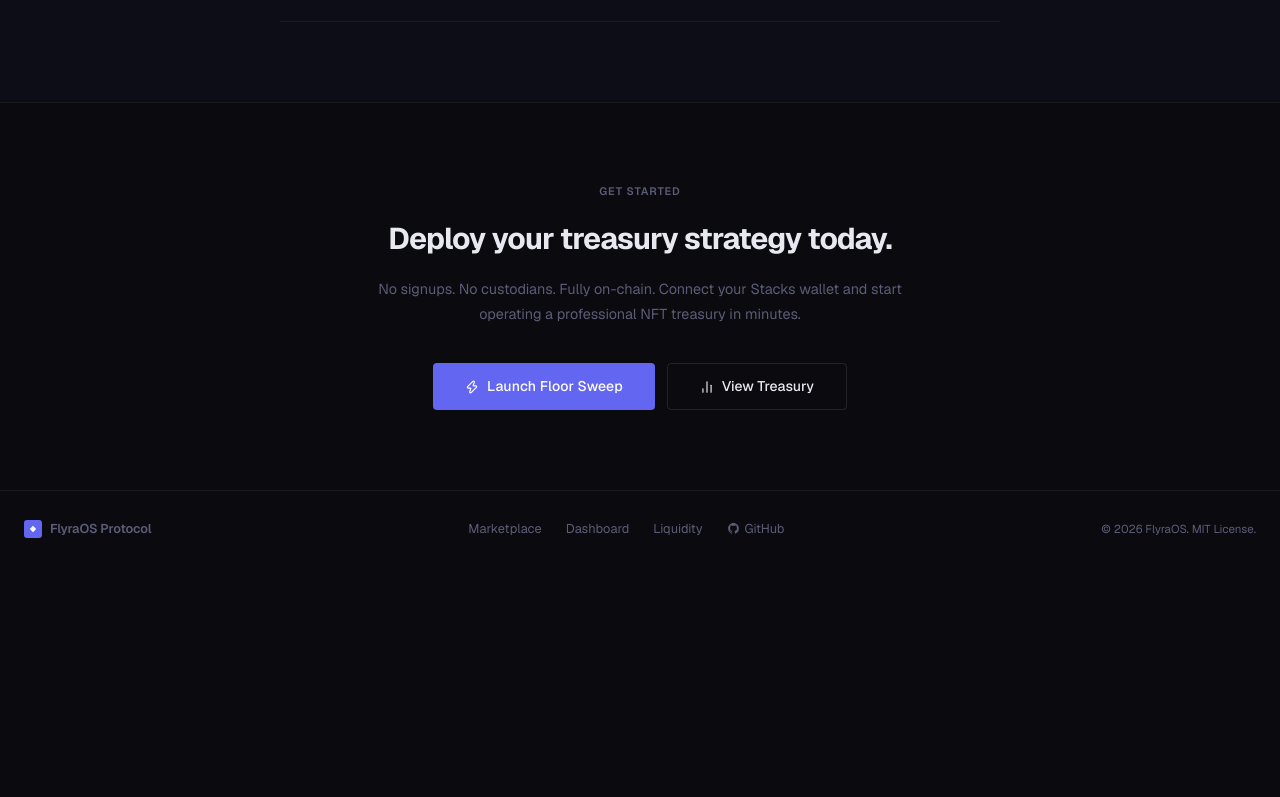
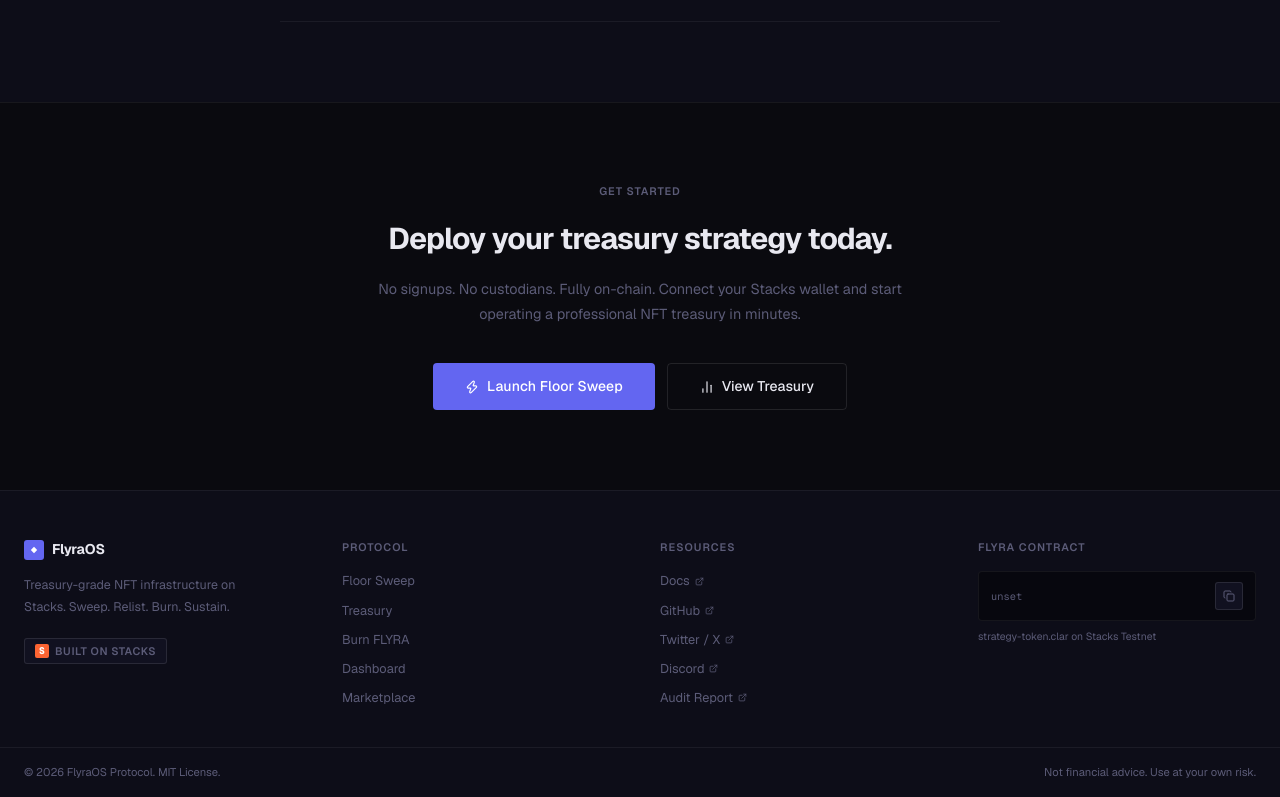
Before and after one commit to Samuel1505/FlyraOS, a Next.js app in the folder web/: page / in a window 1280 px wide. Shown: the part 2982-3779 px from the top of the page. Before the commit the page ends 3548 px from the top, so only its background shows below. Built offline with nearby package versions, Linux system fonts and the light colour scheme; no server answers.

Commit message:
added  Full 4-column grid: brand + tagline, Protocol links, Resource links

```diff
--- a/web/src/components/common/Footer.tsx
+++ b/web/src/components/common/Footer.tsx
@@ -1,78 +1,238 @@
+'use client';
+
+import { useState } from 'react';
 import Link from 'next/link';
+import { Copy, CheckCheck, ExternalLink } from 'lucide-react';
+import { STRATEGY_TOKEN_ADDRESS } from '@/config';
+
+const FOOTER_LINKS = [
+  { label: 'Docs',         href: 'https://github.com/Samuel1505/FlyraOS', external: true  },
+  { label: 'GitHub',       href: 'https://github.com/Samuel1505/FlyraOS', external: true  },
+  { label: 'Twitter / X',  href: 'https://twitter.com',                   external: true  },
+  { label: 'Discord',      href: 'https://discord.com',                   external: true  },
+  { label: 'Audit Report', href: 'https://github.com/Samuel1505/FlyraOS', external: true  },
+];
+
+const APP_LINKS = [
+  { label: 'Floor Sweep', href: '/floor-sweep' },
+  { label: 'Treasury',    href: '/treasury'    },
+  { label: 'Burn FLYRA',  href: '/burn'        },
+  { label: 'Dashboard',   href: '/dashboard'   },
+  { label: 'Marketplace', href: '/marketplace' },
+];
 
 export default function Footer() {
+  const [copied, setCopied] = useState(false);
+
+  function handleCopy() {
+    navigator.clipboard.writeText(STRATEGY_TOKEN_ADDRESS).then(() => {
+      setCopied(true);
+      setTimeout(() => setCopied(false), 2000);
+    });
+  }
+
   return (
     <footer
       style={{
         borderTop: '1px solid var(--border-subtle)',
-        background: 'var(--background)',
-        padding: '1.75rem 1.5rem',
+        background: 'var(--bg-surface)',
       }}
     >
+      {/* Main footer */}
       <div
         style={{
           maxWidth: '1280px',
           margin: '0 auto',
-          display: 'flex',
-          flexWrap: 'wrap',
-          alignItems: 'center',
-          justifyContent: 'space-between',
-          gap: '1rem',
+          padding: '3rem 1.5rem 2.5rem',
+          display: 'grid',
+          gridTemplateColumns: 'repeat(auto-fit, minmax(200px, 1fr))',
+          gap: '2.5rem',
         }}
       >
         {/* Brand */}
-        <div style={{ display: 'flex', alignItems: 'center', gap: '0.5rem' }}>
-          <span
-            aria-hidden
+        <div style={{ gridColumn: 'span 1' }}>
+          <div style={{ display: 'flex', alignItems: 'center', gap: '0.5rem', marginBottom: '0.875rem' }}>
+            <span
+              aria-hidden
+              style={{
+                display: 'flex',
+                alignItems: 'center',
+                justifyContent: 'center',
+                width: '20px',
+                height: '20px',
+                background: 'var(--accent)',
+                borderRadius: '3px',
+              }}
+            >
+              <svg width="8" height="8" viewBox="0 0 10 10" fill="none">
+                <path d="M5 1L9 5L5 9L1 5L5 1Z" fill="white" />
+              </svg>
+            </span>
+            <span style={{ fontWeight: 700, fontSize: '0.875rem', letterSpacing: '-0.015em' }}>
+              FlyraOS
+            </span>
+          </div>
+          <p style={{ fontSize: '0.78rem', color: 'var(--text-muted)', lineHeight: 1.75, maxWidth: '240px' }}>
+            Treasury-grade NFT infrastructure on Stacks. Sweep. Relist. Burn. Sustain.
+          </p>
+
+          {/* Built on Stacks badge */}
+          <div
             style={{
+              display: 'inline-flex',
+              alignItems: 'center',
+              gap: '0.375rem',
+              marginTop: '1.25rem',
+              padding: '0.25rem 0.625rem',
+              background: 'var(--bg-elevated)',
+              border: '1px solid var(--border-default)',
+              borderRadius: 'var(--radius-sm)',
+              fontSize: '0.68rem',
+              fontWeight: 600,
+              color: 'var(--text-muted)',
+              letterSpacing: '0.05em',
+              textTransform: 'uppercase',
+            }}
+          >
+            {/* Stacks-ish icon */}
+            <span
+              style={{
+                display: 'inline-flex',
+                alignItems: 'center',
+                justifyContent: 'center',
+                width: '14px',
+                height: '14px',
+                background: '#FC6432',
+                borderRadius: '2px',
+                fontWeight: 800,
+                fontSize: '0.6rem',
+                color: '#fff',
+                letterSpacing: 0,
+                fontFamily: 'var(--font-mono)',
+              }}
+              aria-hidden
+            >
+              S
+            </span>
+            Built on Stacks
+          </div>
+        </div>
+
+        {/* App Links */}
+        <div>
+          <p className="label-meta" style={{ marginBottom: '1rem' }}>Protocol</p>
+          <nav
+            aria-label="App navigation"
+            style={{ display: 'flex', flexDirection: 'column', gap: '0.625rem' }}
+          >
+            {APP_LINKS.map(({ label, href }) => (
+              <Link key={href} href={href} className="footer-link">{label}</Link>
+            ))}
+          </nav>
+        </div>
+
+        {/* External Links */}
+        <div>
+          <p className="label-meta" style={{ marginBottom: '1rem' }}>Resources</p>
+          <nav
+            aria-label="Resource links"
+            style={{ display: 'flex', flexDirection: 'column', gap: '0.625rem' }}
+          >
+            {FOOTER_LINKS.map(({ label, href }) => (
+              <a
+                key={label}
+                href={href}
+                target="_blank"
+                rel="noopener noreferrer"
+                className="footer-link"
+                style={{ display: 'inline-flex', alignItems: 'center', gap: '0.3rem' }}
+              >
+                {label}
+                <ExternalLink size={9} aria-hidden />
+              </a>
+            ))}
+          </nav>
+        </div>
+
+        {/* Contract Address */}
+        <div>
+          <p className="label-meta" style={{ marginBottom: '1rem' }}>FLYRA Contract</p>
+          <div
+            style={{
+              padding: '0.625rem 0.75rem',
+              background: 'var(--bg-inset)',
+              border: '1px solid var(--border-subtle)',
+              borderRadius: 'var(--radius-md)',
               display: 'flex',
               alignItems: 'center',
-              justifyContent: 'center',
-              width: '18px',
-              height: '18px',
-              background: 'var(--accent)',
-              borderRadius: '3px',
-              flexShrink: 0,
+              justifyContent: 'space-between',
+              gap: '0.5rem',
             }}
           >
-            <svg width="8" height="8" viewBox="0 0 10 10" fill="none">
-              <path d="M5 1L9 5L5 9L1 5L5 1Z" fill="white" />
-            </svg>
-          </span>
-          <span
-            style={{
-              fontWeight: 600,
-              fontSize: '0.8rem',
-              color: 'var(--text-muted)',
-              letterSpacing: '-0.01em',
-            }}
-          >
-            FlyraOS Protocol
-          </span>
+            <code
+              style={{
+                fontFamily: 'var(--font-mono)',
+                fontSize: '0.65rem',
+                color: 'var(--text-muted)',
+                wordBreak: 'break-all',
+                lineHeight: 1.5,
+              }}
+            >
+              {STRATEGY_TOKEN_ADDRESS}
+            </code>
+            <button
+              onClick={handleCopy}
+              aria-label="Copy contract address"
+              title={copied ? 'Copied!' : 'Copy address'}
+              style={{
+                display: 'flex',
+                alignItems: 'center',
+                justifyContent: 'center',
+                width: '28px',
+                height: '28px',
+                background: copied ? 'var(--success-dim)' : 'var(--bg-elevated)',
+                border: `1px solid ${copied ? 'var(--success-border)' : 'var(--border-default)'}`,
+                borderRadius: 'var(--radius-sm)',
+                color: copied ? 'var(--success)' : 'var(--text-muted)',
+                cursor: 'pointer',
+                flexShrink: 0,
+                transition: 'all 0.2s',
+              }}
+            >
+              {copied ? <CheckCheck size={12} /> : <Copy size={12} />}
+            </button>
+          </div>
+          <p style={{ fontSize: '0.65rem', color: 'var(--text-muted)', marginTop: '0.5rem' }}>
+            strategy-token.clar on Stacks Testnet
+          </p>
         </div>
+      </div>
 
-        {/* Links */}
-        <nav aria-label="Footer navigation" style={{ display: 'flex', alignItems: 'center', gap: '1.5rem' }}>
-          <Link href="/marketplace" className="footer-link">Marketplace</Link>
-          <Link href="/dashboard"   className="footer-link">Dashboard</Link>
-          <Link href="/liquidity"   className="footer-link">Liquidity</Link>
-          <a
-            href="https://github.com/Samuel1505/FlyraOS"
-            target="_blank"
-            rel="noopener noreferrer"
-            className="footer-link"
-            style={{ display: 'flex', alignItems: 'center', gap: '0.3rem' }}
-          >
-            <svg width="13" height="13" viewBox="0 0 24 24" fill="currentColor" aria-hidden="true">
-              <path d="M12 2C6.477 2 2 6.484 2 12.017c0 4.425 2.865 8.18 6.839 9.504.5.092.682-.217.682-.483 0-.237-.008-.868-.013-1.703-2.782.605-3.369-1.343-3.369-1.343-.454-1.158-1.11-1.466-1.11-1.466-.908-.62.069-.608.069-.608 1.003.07 1.531 1.032 1.531 1.032.892 1.53 2.341 1.088 2.91.832.092-.647.35-1.088.636-1.338-2.22-.253-4.555-1.113-4.555-4.951 0-1.093.39-1.988 1.029-2.688-.103-.253-.446-1.272.098-2.65 0 0 .84-.27 2.75 1.026A9.564 9.564 0 0112 6.844c.85.004 1.705.115 2.504.337 1.909-1.296 2.747-1.027 2.747-1.027.546 1.379.202 2.398.1 2.651.64.7 1.028 1.595 1.028 2.688 0 3.848-2.339 4.695-4.566 4.943.359.309.678.92.678 1.855 0 1.338-.012 2.419-.012 2.747 0 .268.18.58.688.482A10.019 10.019 0 0022 12.017C22 6.484 17.522 2 12 2z" />
-            </svg>
-            GitHub
-          </a>
-        </nav>
-
-        <p style={{ fontSize: '0.72rem', color: 'var(--text-muted)' }}>
-          © {new Date().getFullYear()} FlyraOS. MIT License.
-        </p>
+      {/* Bottom bar */}
+      <div
+        style={{
+          borderTop: '1px solid var(--border-subtle)',
+          padding: '1rem 1.5rem',
+        }}
+      >
+        <div
+          style={{
+            maxWidth: '1280px',
+            margin: '0 auto',
+            display: 'flex',
+            alignItems: 'center',
+            justifyContent: 'space-between',
+            flexWrap: 'wrap',
+            gap: '0.5rem',
+          }}
+        >
+          <p style={{ fontSize: '0.7rem', color: 'var(--text-muted)' }}>
+            © {new Date().getFullYear()} FlyraOS Protocol. MIT License.
+          </p>
+          <p style={{ fontSize: '0.7rem', color: 'var(--text-muted)' }}>
+            Not financial advice. Use at your own risk.
+          </p>
+        </div>
       </div>
     </footer>
   );
```
